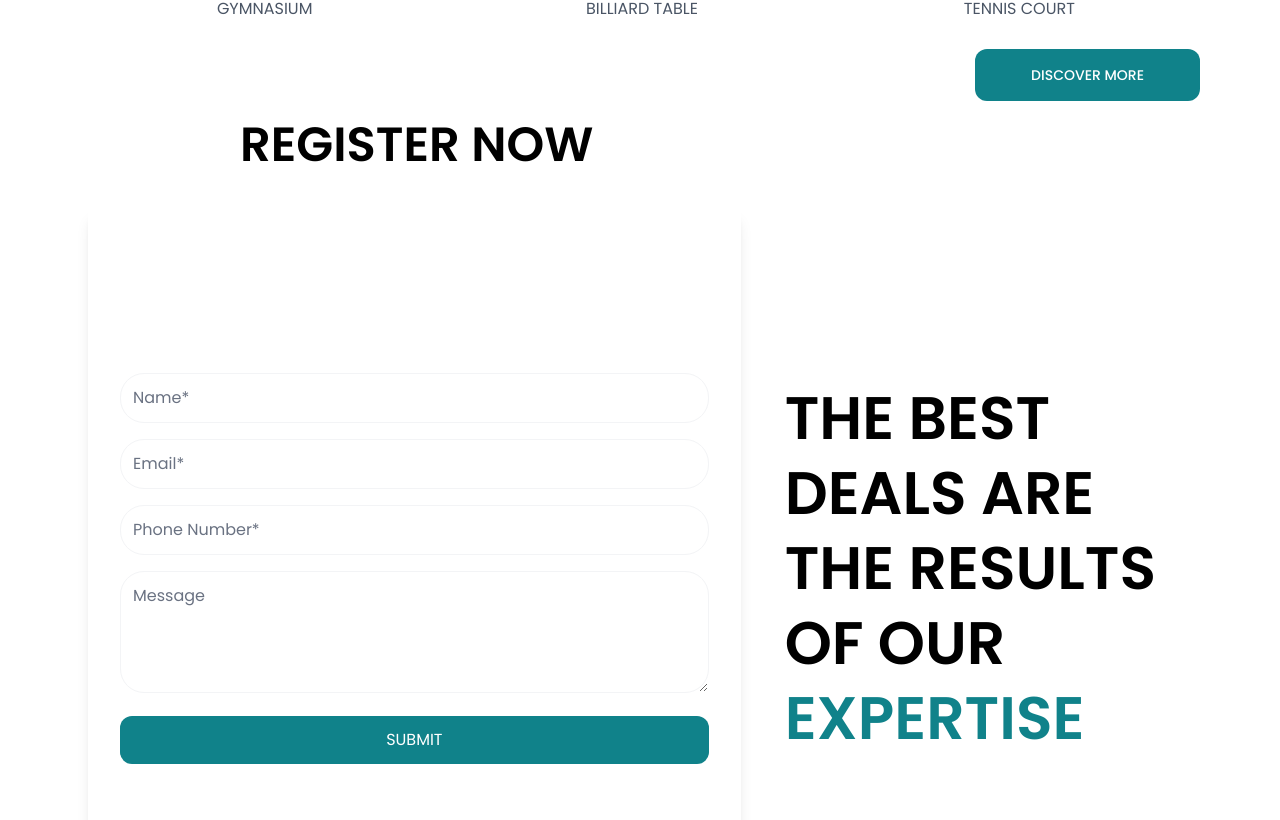
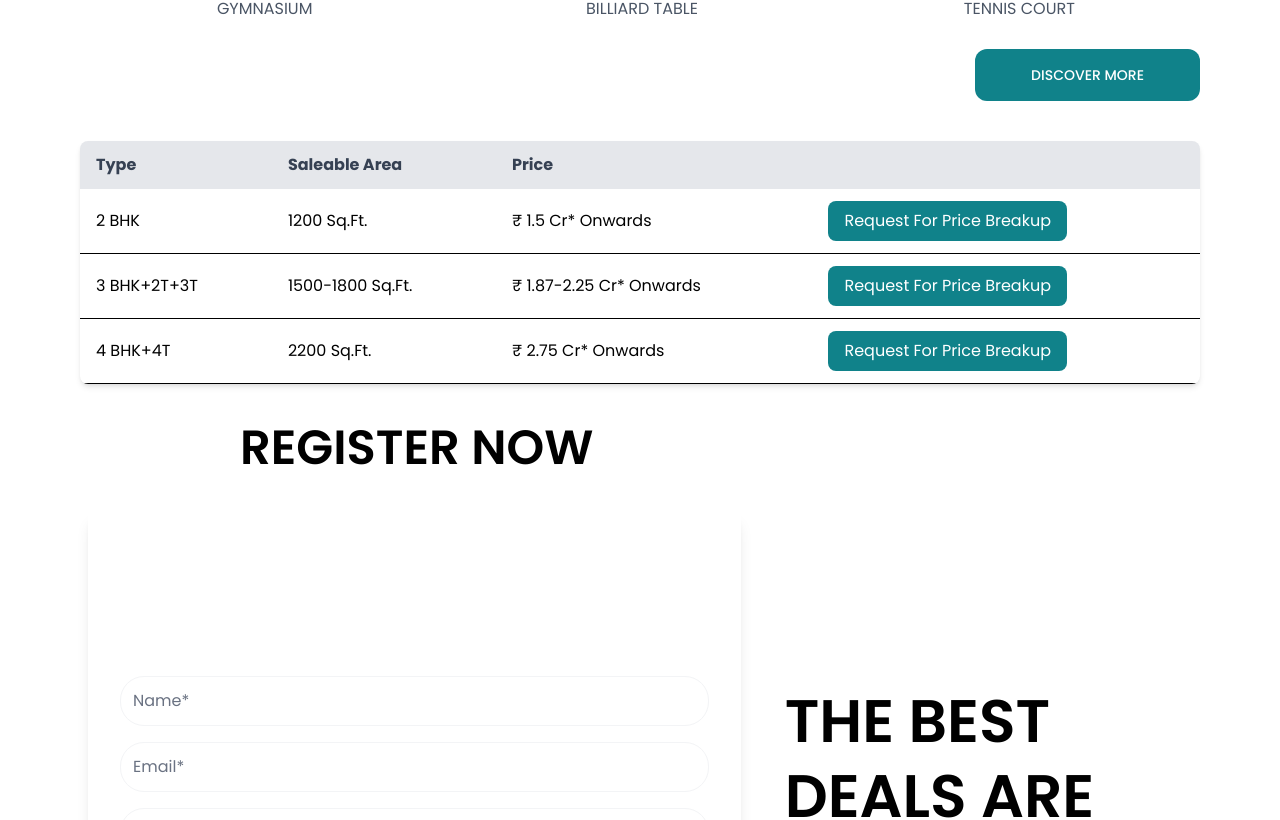
Before and after one commit to goldybhardwaj/sobha, a React (Vite) app: page / in a window 1280 px wide. Shown: the part 4072-4892 px from the top of the page. Built offline with nearby package versions, Linux system fonts and the light colour scheme; a web font is replaced by a local one.

Commit message:
second commit

```diff
--- a/src/pages/Footer.jsx
+++ b/src/pages/Footer.jsx
@@ -1,42 +1,35 @@
-import React from 'react'
+import React from "react";
 import styles from "./Footer.module.css";
 
 function Footer() {
   return (
-  <section className='h-76 w-full bg-black text-white'>
+    <section className="h-76 w-full bg-black text-white">
       <footer className="py-6">
         <div className="container mx-auto px-4">
-      {/* <!-- Left Section: Call Info --> */}
-      <div className='flex justify-center mt-9'>
+
+          <div className="flex justify-center mt-9">
             <p className={`${styles.fontWeight} text-3xl uppercase`}>
               For more information please call:
             </p>
           </div>
-      <div className='flex justify-center mt-5'>
+          <div className="flex justify-center mt-5">
             <p className={`${styles.fontWeight} text-3xl uppercase`}>
               +91-9958376333
             </p>
           </div>
-      {/* <!-- Right Section: Copyright & Permit --> */}
-      <div className='flex justify-center mt-7'>
+          <div className="flex justify-center mt-7">
             <p className={`text-sm`}>
               &copy; Provident Real Estate 2025. All Rights Reserved
             </p>
           </div>
 
-      <div className='flex justify-center mt-3'>
-        <p className={`text-sm`}>
-        &copy; Provident Real Estate 2025. All Rights Reserved
-        </p>
+          <div className="flex justify-center mt-3">
             <p className="text-sm mt-2">Project Permit: 2012262222</p>
           </div>
-
-
-
         </div>
       </footer>
     </section>
-  )
+  );
 }
 
-export default Footer
+export default Footer;
--- a/src/pages/HomePage.jsx
+++ b/src/pages/HomePage.jsx
@@ -4,8 +4,9 @@ import About from './About';
 import Gallery from './Gallery';
 import Amenities from './Amenities';
 import RegisterNow from './RegisterNow';
-import Video from './Video';
+// import Video from './Video';
 import Footer from './Footer';
+import PriceTable from './PriceTable';
 
 function HomePage() {
   return (
@@ -14,6 +15,7 @@ function HomePage() {
       <About/>
       <Gallery/>
       <Amenities/>
+      <PriceTable/>
       <RegisterNow/>
       {/* <Video/> */}
       <Footer/>
--- /dev/null
+++ b/src/pages/PriceTable.jsx
@@ -0,0 +1,51 @@
+import React from 'react'
+import styles from "./PriceTable.module.css"
+function PriceTable() {
+  return (
+    <section className='h-auto w-screen mt-10 mb-10'>
+        <div className="">
+    <div className="mx-20">
+        <table className="w-full border-collapse bg-white shadow-md rounded-lg overflow-hidden">
+            <thead>
+                <tr className="bg-gray-200 text-gray-700">
+                    <th className="py-3 px-4 text-left">Type</th>
+                    <th className="py-3 px-4 text-left">Saleable Area</th>
+                    <th className="py-3 px-4 text-left">Price</th>
+                    <th className="py-3 px-4 text-left"></th>
+                </tr>
+            </thead>
+            <tbody>
+                <tr className="border-b">
+                    <td className="py-3 px-4">2 BHK</td>
+                    <td className="py-3 px-4">1200 Sq.Ft.</td>
+                    <td className="py-3 px-4">₹ 1.5 Cr* Onwards</td>
+                    <td className="py-3 px-4">
+                        <button className={`${styles.priceButton} py-2 px-4 rounded-lg `}>Request For Price Breakup</button>
+                    </td>
+                </tr>
+                <tr className="border-b">
+                    <td className="py-3 px-4">3 BHK+2T+3T</td>
+                    <td className="py-3 px-4">1500-1800 Sq.Ft.</td>
+                    <td className="py-3 px-4">₹ 1.87-2.25 Cr* Onwards</td>
+                    <td className="py-3 px-4">
+                        <button className={`${styles.priceButton} py-2 px-4 rounded-lg `}>Request For Price Breakup</button>
+                    </td>
+                </tr>
+                <tr className="border-b">
+                    <td className="py-3 px-4">4 BHK+4T</td>
+                    <td className="py-3 px-4">2200 Sq.Ft.</td>
+                    <td className="py-3 px-4">₹ 2.75 Cr* Onwards</td>
+                    <td className="py-3 px-4">
+                        <button className={`${styles.priceButton} py-2 px-4 rounded-lg `}>Request For Price Breakup</button>
+                    </td>
+                </tr>
+            </tbody>
+        </table>
+    </div>
+</div>
+
+    </section>
+  )
+}
+
+export default PriceTable
--- /dev/null
+++ b/src/pages/PriceTable.module.css
@@ -0,0 +1,8 @@
+.priceButton{
+    background-color: #10828A;
+    color: #ffffff;
+}
+.priceButton:hover{
+    background-color: black;
+    color: white;
+}
--- a/src/pages/RegisterNow.jsx
+++ b/src/pages/RegisterNow.jsx
@@ -1,10 +1,34 @@
-import React from "react";
+import React,{ useState }from "react";
 import styles from "./RegisterNow.module.css";
 
 function RegisterNow() {
-    const submit=(e)=>{
-  e.preventDefault();
-    }
+    const [user, setUser] =useState({
+        name: '',
+        email: '',
+        phone: '',
+        message: ''
+      });
+    //   const handleChange = (e) => {
+    //     const { name, value } = e.target;
+    //     setUser(prevUser => ({
+    //       ...prevUser,
+    //       [name]: value
+    //     }));
+    //   };
+
+      const handleSubmit = (e) => {
+        e.preventDefault();
+        // console.log('Submitted User:', user);
+        // Reset form
+        setUser({
+          name: '',
+          email: '',
+          phone: '',
+          message:''
+        });
+      };
+
+
   return (
     <section className="h-auto w-screen mt-5">
       <div className=" mx-20 ">
@@ -16,10 +40,12 @@ function RegisterNow() {
           <div class="container mx-auto flex space-x-4 w-full max-w-6xl h-[90vh]">
             {/* <!-- First Section (Form, more width, full height) --> */}
             <div class="w-3/5 p-8 rounded-lg shadow-lg flex flex-col justify-center">
-              <form onSubmit={submit} class="space-y-4">
+              <form onSubmit={handleSubmit} class="space-y-4">
                 <div>
                   <input
                     type="text"
+                    value={user.name}
+                    onChange={(e)=>{setUser(e.target.value)}}
                     placeholder="Name*"
                     class="w-full p-3 border border-gray-100 shadow-gray-700 focus:outline-none placeholder-gray-500 rounded-3xl"
                     required
@@ -28,6 +54,8 @@ function RegisterNow() {
                 <div>
                   <input
                     type="email"
+                    value={user.email}
+                    onChange={(e)=>{setUser(e.target.value)}}
                     placeholder="Email*"
                     class="w-full p-3 border border-gray-100 focus:outline-none  placeholder-gray-500 rounded-3xl"
                     required
@@ -35,7 +63,11 @@ function RegisterNow() {
                 </div>
                 <div>
                   <input
-                    type="tel"
+                    type="number"
+                       min="10"
+                        max="16"
+                    value={user.phone}
+                    onChange={(e)=>{setUser(e.target.value)}}
                     placeholder="Phone Number*"
                     class="w-full p-3 border border-gray-100  focus:outline-none placeholder-gray-500 rounded-3xl"
                     required
@@ -44,13 +76,14 @@ function RegisterNow() {
 
                 <div>
                   <textarea
+                  value={user.message}
+                  onChange={(e)=>{setUser(e.target.value)}}
                     placeholder="Message"
                     rows="4"
                     class="w-full p-3 border border-gray-100 rounded-3xl focus:outline-none  placeholder-gray-500 "
                   ></textarea>
                 </div>
                 <button
-                  type="button"
                   class={`${styles.formButton} w-full bg-teal-600 text-white p-3 rounded-xl hover:bg-teal-700`}
                 >
                   SUBMIT
```
Lines whose indentation alone changed are shown as unchanged.
